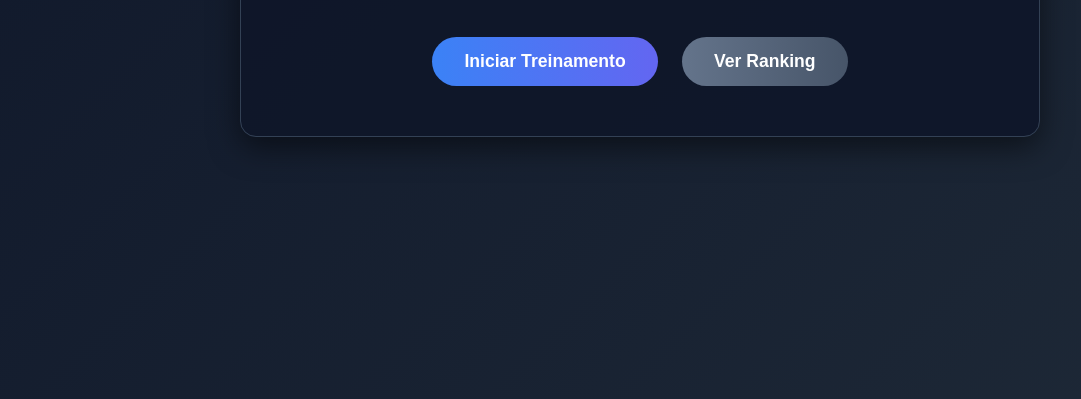
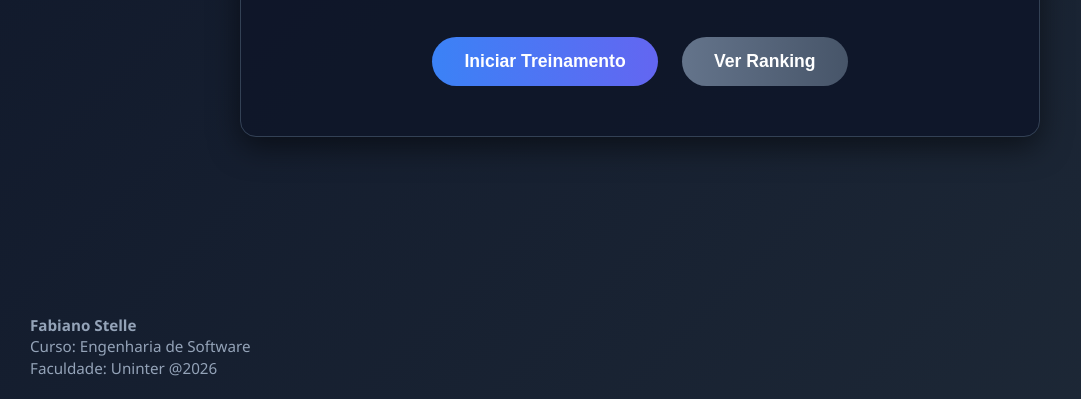
Before and after one commit to fabianostelle/treinamento-gamificado, a plain HTML site: page index.html in a window 1280 px wide. Shown: the part 401-800 px from the top of the page, without its empty margins (0-1081 px from the left). Drawn offline with Linux system fonts and the light colour scheme.

Commit message:
Add files via upload
Atualização da tela inicial

```diff
--- a/index.html
+++ b/index.html
@@ -10,13 +10,21 @@
   <div class="container">
 
     <!-- Tela Inicial -->
-    <div id="tela-inicial" class="tela">
-      <h1>🏆 Evolua</h1>
-      <p>Treinamento Corporativo Gamificado</p>
+<div id="tela-inicial" class="tela">
+  <h1>🏆 Evolua </h1>
+  <p>Treinamento Corporativo Gamificado</p>
 
-      <button onclick="iniciarJogo()">Iniciar Treinamento</button>
-      <button onclick="mostrarRanking()" style="background: linear-gradient(90deg, #64748b, #475569);">Ver Ranking</button>
+  <button onclick="iniciarJogo()">Iniciar Treinamento</button>
+  <button onclick="mostrarRanking()" style="background: linear-gradient(90deg, #64748b, #475569);">Ver Ranking</button>
+
+  <!-- Dados no canto inferior esquerdo -->
+  <div style="position: absolute; bottom: 20px; left: 30px; text-align: left; font-size: 0.95rem; color: #94a3b8; line-height: 1.4;">
+    <strong>Fabiano Stelle</strong><br>
+    Curso: Engenharia de Software<br>
+    Faculdade: Uninter
+    @2026
   </div>
+</div>
 
     <!-- Tela do Quiz -->
     <div id="tela-quiz" class="tela" style="display: none;">
```
